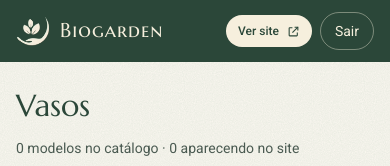
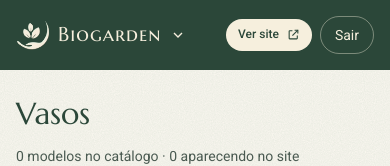
Before and after one commit to feernandoignacio/biogarden-2, a Next.js app: page /painel in a window 390 px wide. Shown: the top 166 px of the page. Built offline with nearby package versions, Linux system fonts and the light colour scheme; no server answers; the database is empty.

Commit message:
feat: tap logo to open category menu on mobile

```diff
--- /dev/null
+++ b/src/app/painel/_components/PanelNav.tsx
@@ -0,0 +1,124 @@
+'use client';
+
+import Image from 'next/image';
+import Link from 'next/link';
+import { usePathname } from 'next/navigation';
+import { useEffect, useRef, useState } from 'react';
+import styles from './PanelShell.module.css';
+
+// Categorias do menu. Quando entrarem novas (adubo, terra, jardim...),
+// é só acrescentar aqui que elas aparecem na lista.
+const SECTIONS = [{ href: '/painel', label: 'Vasos', icon: 'vaso' as const }];
+
+// Logo + menu de categorias. No computador o menu fica sempre aberto na
+// barra lateral; no celular ele desce ao tocar na logo.
+export function PanelNav({ total }: { total: number }) {
+  const pathname = usePathname();
+  const [open, setOpen] = useState(false);
+  const [lastPath, setLastPath] = useState(pathname);
+  const wrapRef = useRef<HTMLDivElement>(null);
+
+  // Fecha ao trocar de tela
+  if (lastPath !== pathname) {
+    setLastPath(pathname);
+    setOpen(false);
+  }
+
+  // Fecha com Esc ou tocando fora do menu
+  useEffect(() => {
+    if (!open) return;
+    function onKey(event: KeyboardEvent) {
+      if (event.key === 'Escape') setOpen(false);
+    }
+    function onPointer(event: PointerEvent) {
+      if (!wrapRef.current?.contains(event.target as Node)) setOpen(false);
+    }
+    document.addEventListener('keydown', onKey);
+    document.addEventListener('pointerdown', onPointer);
+    return () => {
+      document.removeEventListener('keydown', onKey);
+      document.removeEventListener('pointerdown', onPointer);
+    };
+  }, [open]);
+
+  const brand = (
+    <>
+      <Image src="/images/logo.png" alt="" width={34} height={34} />
+      <span className={styles.brandText}>
+        <span className={styles.brandName}>Biogarden</span>
+        <span className={styles.brandSub}>Painel do site</span>
+      </span>
+    </>
+  );
+
+  return (
+    <div className={styles.navWrap} ref={wrapRef}>
+      {/* Computador: a logo leva ao início do painel */}
+      <Link href="/painel" className={`${styles.brand} ${styles.brandLink}`}>
+        {brand}
+      </Link>
+
+      {/* Celular: a logo abre e fecha o menu */}
+      <button
+        type="button"
+        className={`${styles.brand} ${styles.brandToggle}`}
+        aria-expanded={open}
+        aria-controls="menu-painel"
+        aria-label="Abrir menu do painel"
+        onClick={() => setOpen((value) => !value)}
+      >
+        {brand}
+        <svg
+          className={styles.chevron}
+          width="16"
+          height="16"
+          viewBox="0 0 24 24"
+          fill="none"
+          stroke="currentColor"
+          strokeWidth="2"
+          aria-hidden="true"
+        >
+          <path d="m6 9 6 6 6-6" />
+        </svg>
+      </button>
+
+      <nav
+        id="menu-painel"
+        aria-label="Menu do painel"
+        className={styles.nav}
+        data-open={open}
+      >
+        {SECTIONS.map((section) => {
+          const current =
+            pathname === section.href ||
+            (section.href === '/painel' &&
+              pathname.startsWith('/painel/vasos'));
+          return (
+            <Link
+              key={section.href}
+              href={section.href}
+              aria-current={current ? 'page' : undefined}
+              className={styles.navLink}
+            >
+              <svg
+                width="18"
+                height="18"
+                viewBox="0 0 24 24"
+                fill="none"
+                stroke="currentColor"
+                strokeWidth="1.8"
+                aria-hidden="true"
+              >
+                <path d="M6 8h12l-1.5 12h-9z" />
+                <path d="M5 8h14" />
+                <path d="M12 8c0-3 1-5 4-5" />
+              </svg>
+              {section.label}
+              <span className={styles.count}>{total}</span>
+            </Link>
+          );
+        })}
+      </nav>
+    </div>
+  );
+}
--- a/src/app/painel/_components/PanelShell.module.css
+++ b/src/app/painel/_components/PanelShell.module.css
@@ -14,6 +14,16 @@
   padding: 28px 18px;
   background: var(--green);
   color: var(--cream);
+}
+
+.navWrap {
+  display: flex;
+  flex-direction: column;
+  gap: 28px;
+}
+
+.brandToggle {
+  display: none !important;
 }
 
 .brand {
@@ -169,9 +179,65 @@
     display: inline;
   }
 
-  .nav,
   .user {
     display: none;
+  }
+
+  /* No celular a logo vira o botão do menu */
+  .navWrap {
+    position: relative;
+  }
+
+  .brandLink {
+    display: none !important;
+  }
+
+  .brandToggle {
+    display: flex !important;
+    gap: 8px;
+    padding: 6px 8px 6px 0;
+    border: 0;
+    background: transparent;
+    font: inherit;
+    cursor: pointer;
+  }
+
+  .chevron {
+    transition: transform 0.2s ease;
+  }
+
+  .brandToggle[aria-expanded='true'] .chevron {
+    transform: rotate(180deg);
+  }
+
+  /* Lista que desce embaixo da logo, uma categoria por linha */
+  .nav {
+    position: absolute;
+    top: calc(100% + 10px);
+    left: 0;
+    z-index: 30;
+    min-width: 220px;
+    padding: 8px;
+    border-radius: 14px;
+    background: var(--green-dark);
+    box-shadow: 0 16px 32px rgb(0 0 0 / 0.25);
+    opacity: 0;
+    visibility: hidden;
+    transform: translateY(-6px);
+    transition:
+      opacity 0.2s ease,
+      transform 0.2s ease,
+      visibility 0.2s;
+  }
+
+  .nav[data-open='true'] {
+    opacity: 1;
+    visibility: visible;
+    transform: none;
+  }
+
+  .navLink {
+    min-height: 48px;
   }
 
   .footer {
--- a/src/app/painel/_components/PanelShell.tsx
+++ b/src/app/painel/_components/PanelShell.tsx
@@ -1,6 +1,5 @@
-import Image from 'next/image';
-import Link from 'next/link';
 import { signOut } from '../actions';
+import { PanelNav } from './PanelNav';
 import styles from './PanelShell.module.css';
 
 type Props = {
@@ -14,33 +13,7 @@ export function PanelShell({ email, total, children }: Props) {
   return (
     <div className={styles.shell}>
       <aside className={styles.sidebar}>
-        <Link href="/painel" className={styles.brand}>
-          <Image src="/images/logo.png" alt="" width={34} height={34} />
-          <span className={styles.brandText}>
-            <span className={styles.brandName}>Biogarden</span>
-            <span className={styles.brandSub}>Painel do site</span>
-          </span>
-        </Link>
-
-        <nav aria-label="Menu do painel" className={styles.nav}>
-          <Link href="/painel" aria-current="page" className={styles.navLink}>
-            <svg
-              width="18"
-              height="18"
-              viewBox="0 0 24 24"
-              fill="none"
-              stroke="currentColor"
-              strokeWidth="1.8"
-              aria-hidden="true"
-            >
-              <path d="M6 8h12l-1.5 12h-9z" />
-              <path d="M5 8h14" />
-              <path d="M12 8c0-3 1-5 4-5" />
-            </svg>
-            Vasos
-            <span className={styles.count}>{total}</span>
-          </Link>
-        </nav>
+        <PanelNav total={total} />
 
         <div className={styles.footer}>
           <a
```
